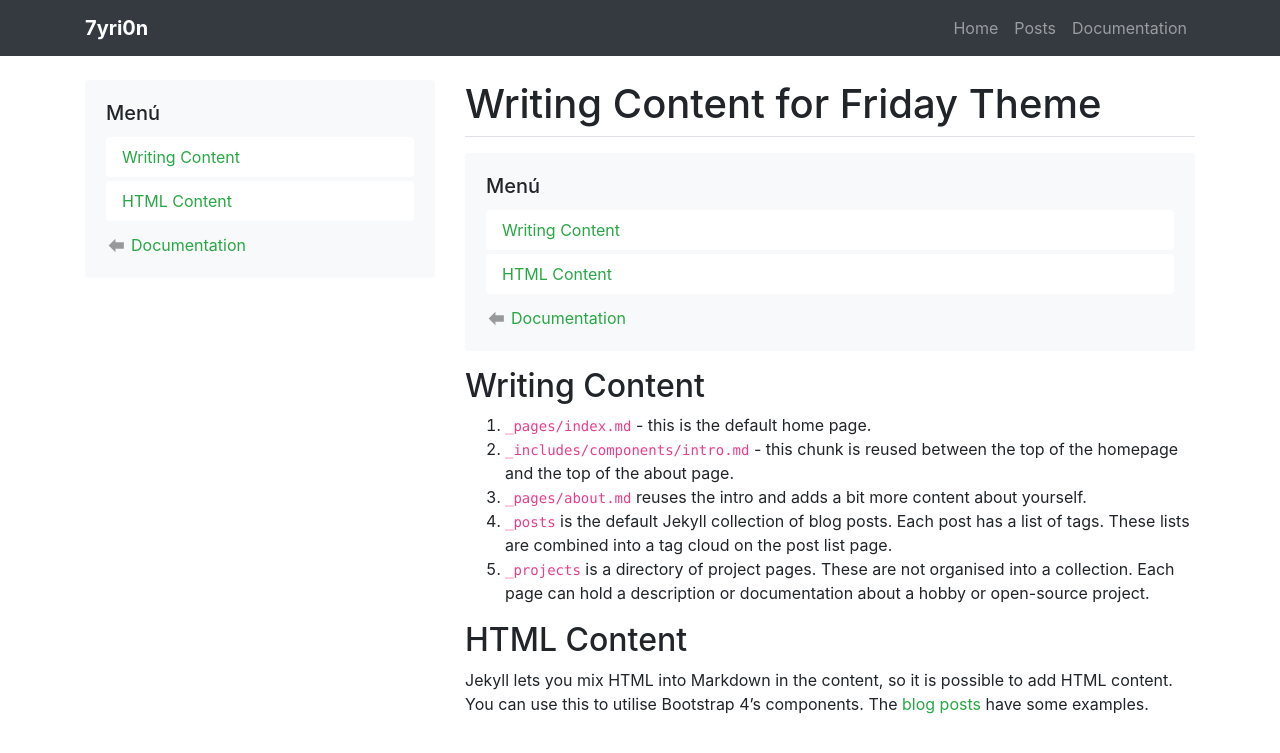
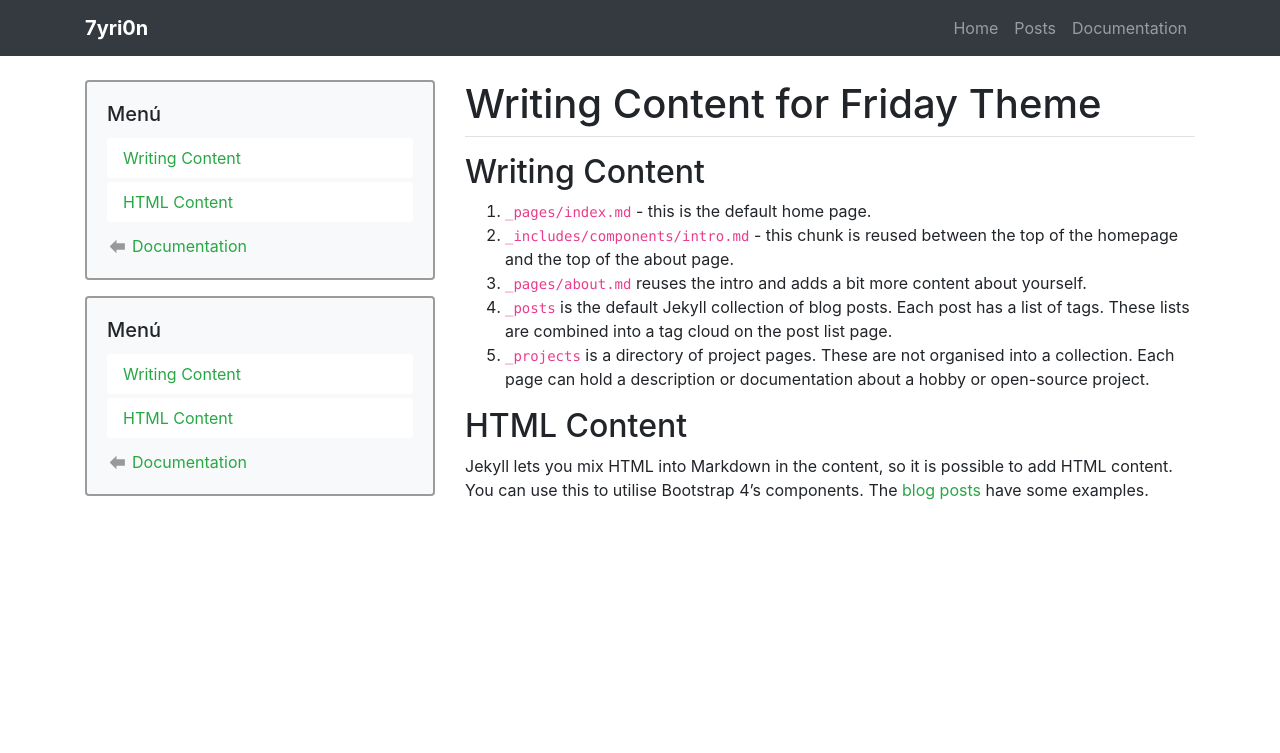
Before and after one commit to 7yri0n/7yri0n.github.io, a Jekyll site: the page built from _projects/writing.md, in a window 1280 px wide. Shown: the top 753 px of the page. Built offline with Jekyll 4.4.1, drawn with Linux system fonts in a browser that asks for light colours.

```diff
--- /dev/null
+++ b/_layouts/default_project.html
@@ -0,0 +1,60 @@
+<!DOCTYPE html>
+<html lang="en">
+
+{% include structure/head.html %}
+
+<body>
+
+{% include bars/nav.html %}
+
+{% capture col1 %}{% if page.narrow %}3{% else %}4{% endif %}{% endcapture %}
+
+{% capture col2 %}{% if page.narrow %}9{% else %}8{% endif %}{% endcapture %}
+
+<div class="container site-container" id="top">
+    <div class="row">
+        <div class="d-none d-lg-block col-lg-4 col-xl-{{ col1 }} side">
+                {% include components/project-meta.html %}
+                {% include bars/side.html %}
+            <div class="d-md-block d-lg-block">
+
+            </div>
+        </div>
+        <div class="col-md-12 col-lg-8 col-xl-{{ col2 }} pb-4 content">
+            {{ content }}
+        </div>
+        <div class="col-md-12 d-lg-none bottom">
+            {% include bars/bottom.html %}
+        </div>
+    </div>
+</div>
+
+<script type="text/javascript">
+/*!
+ * IE10 viewport hack for Surface/desktop Windows 8 bug
+ * Copyright 2014-2017 The Bootstrap Authors
+ * Copyright 2014-2017 Twitter, Inc.
+ * Licensed under MIT (https://github.com/twbs/bootstrap/blob/master/LICENSE)
+ */
+
+// See the Getting Started docs for more information:
+// https://getbootstrap.com/getting-started/#support-ie10-width
+
+(function () {
+    'use strict'
+
+    if (navigator.userAgent.match(/IEMobile\/10\.0/)) {
+        var msViewportStyle = document.createElement('style')
+        msViewportStyle.appendChild(
+            document.createTextNode(
+                '@-ms-viewport{width:auto!important}'
+            )
+        )
+        document.head.appendChild(msViewportStyle)
+    }
+}())
+</script>
+
+</body>
+
+</html>
--- a/_layouts/defaults/project.html
+++ b/_layouts/defaults/project.html
@@ -1,14 +1,12 @@
 ---
-layout: default
+layout: default_project
 ---
 
 <h1 class="border border-top-0 border-right-0 border-left-0 mb-3 pb-2">
     {{ page.title }}
 </h1>
 
-<div class="d-md-block d-lg-block">
-    {% include components/project-meta.html %}
-</div>
+
 
 {{ content }}
 
--- a/theme/_sass/bootstrap/_card.scss
+++ b/theme/_sass/bootstrap/_card.scss
@@ -11,7 +11,7 @@
   word-wrap: break-word;
   background-color: $card-bg;
   background-clip: border-box;
-  border: $card-border-width solid rgba(0,0,0,0);
+  border: 2px solid rgba(155,155,155);
   @include border-radius($card-border-radius);
 
   > hr {
```
